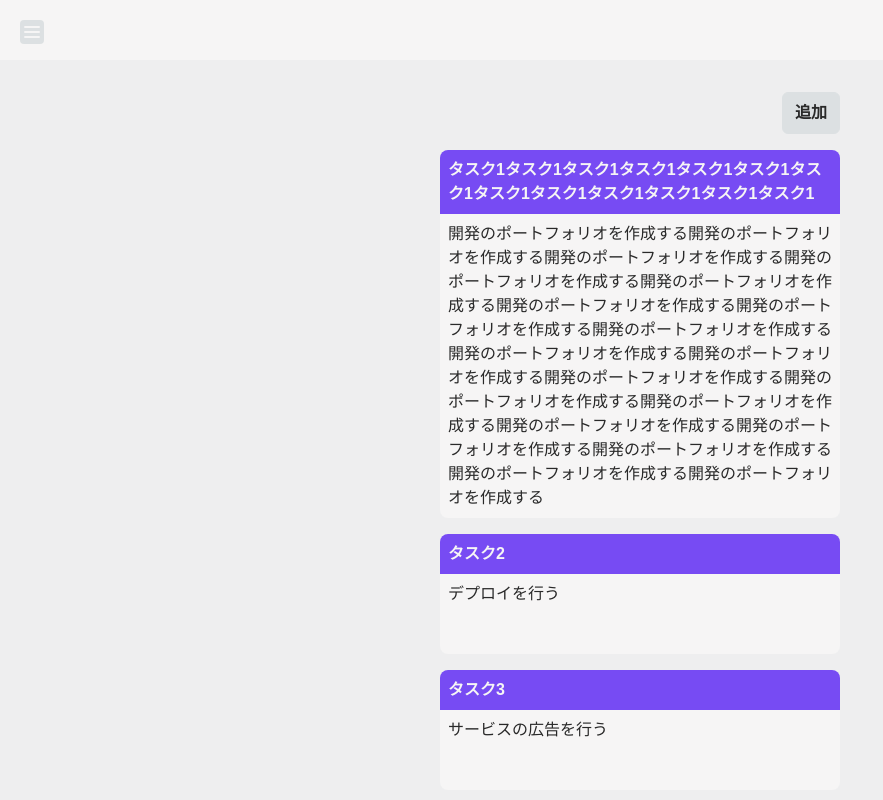
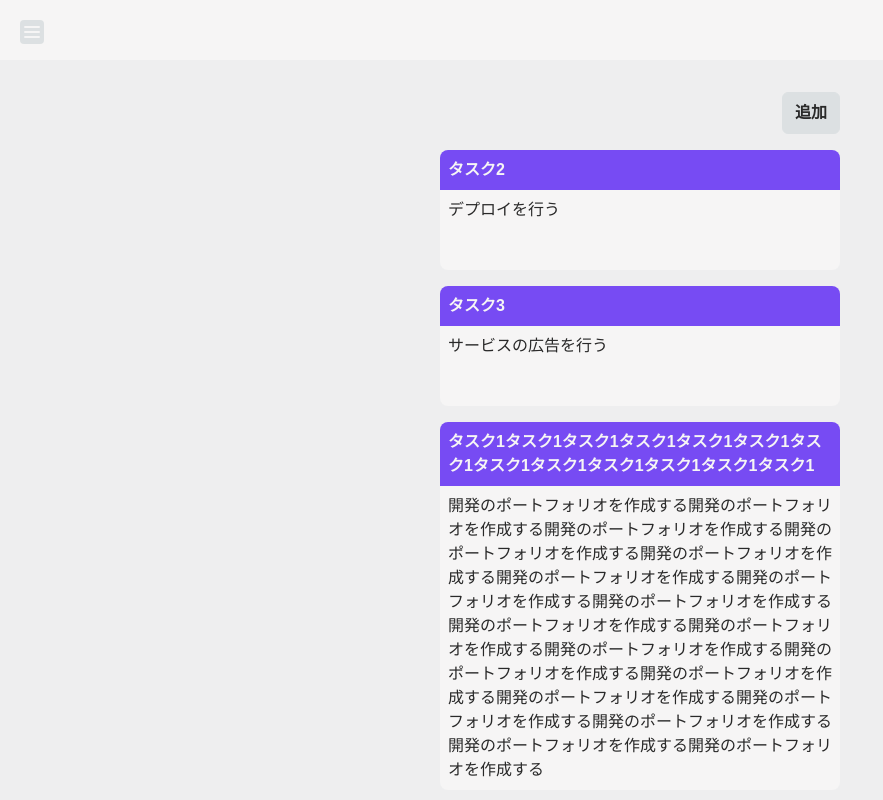
Before and after one commit to Kanta-Yamamoto/my-project, a Next.js app: page /task in a window 1280 px wide. Shown: the top 800 px of the page, without its empty margins (0-883 px from the left). Built offline with nearby package versions, Linux system fonts and the light colour scheme.

Commit message:
Update task.tsx

```diff
--- a/pages/task.tsx
+++ b/pages/task.tsx
@@ -17,11 +17,6 @@ interface Item {
 }
 
 const Items: Item[] = [
-  {
-    name: "タスク1タスク1タスク1タスク1タスク1タスク1タスク1タスク1タスク1タスク1タスク1タスク1タスク1",
-    content:
-      "開発のポートフォリオを作成する開発のポートフォリオを作成する開発のポートフォリオを作成する開発のポートフォリオを作成する開発のポートフォリオを作成する開発のポートフォリオを作成する開発のポートフォリオを作成する開発のポートフォリオを作成する開発のポートフォリオを作成する開発のポートフォリオを作成する開発のポートフォリオを作成する開発のポートフォリオを作成する開発のポートフォリオを作成する開発のポートフォリオを作成する開発のポートフォリオを作成する開発のポートフォリオを作成する開発のポートフォリオを作成する開発のポートフォリオを作成する",
-  },
   {
     name: "タスク2",
     content: "デプロイを行う",
```
